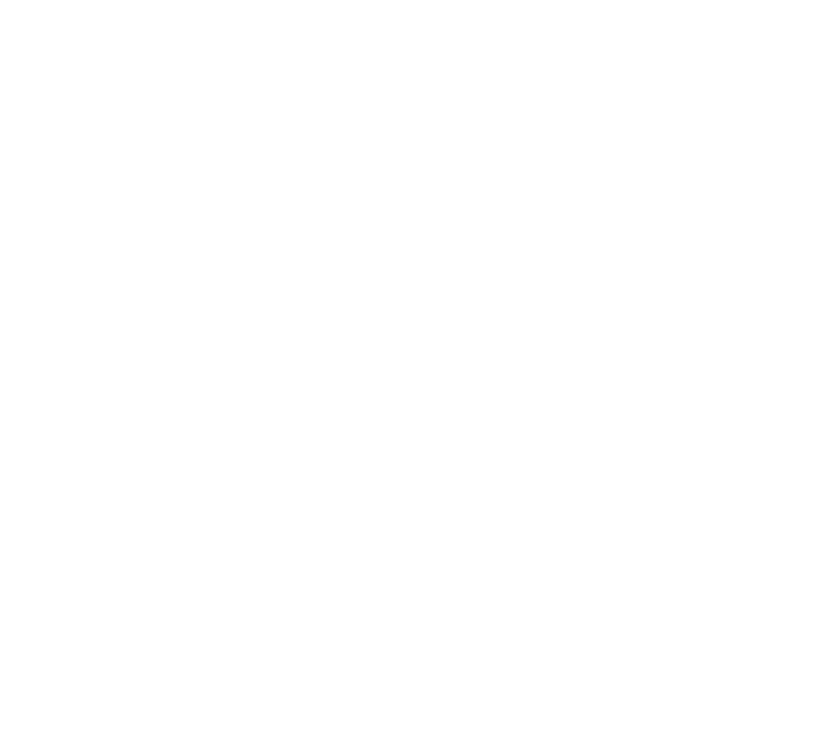
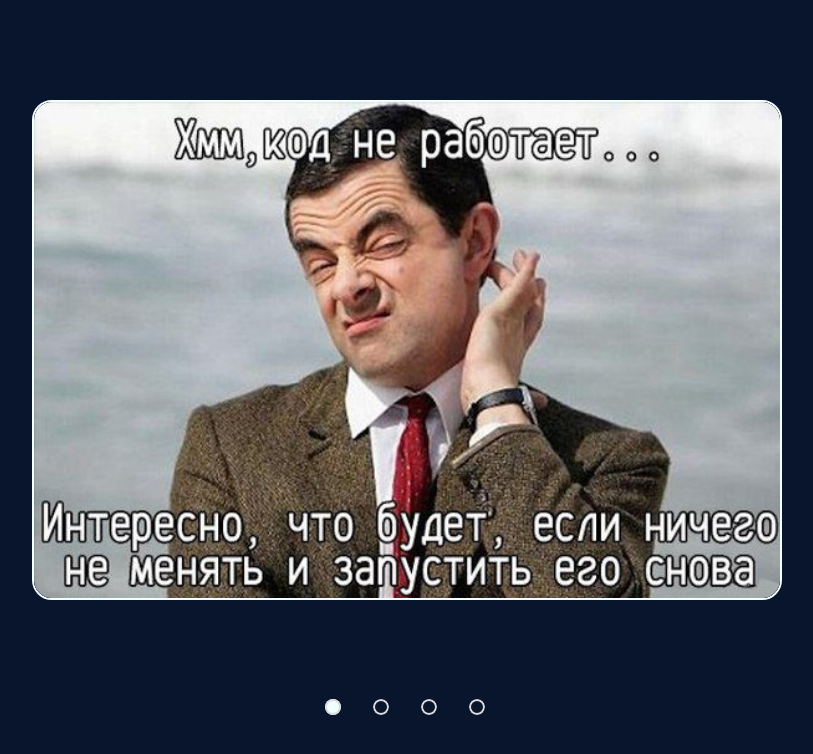
Before and after one commit to lusinesayshelloworld/cssMemSlider, a plain HTML site: page cssMemSlider/index.html in a window 1280 px wide. Shown: the whole page, without its empty margins (233-1046 px from the left). Drawn offline with Linux system fonts and the light colour scheme.

Commit message:
update: create slider with animation and without text under slides - cssMemSlider-task (Tue, May 17, 2022 09:12:50 PM)

```diff
--- a/cssMemSlider/index.html
+++ b/cssMemSlider/index.html
@@ -4,15 +4,32 @@
     <meta charset="UTF-8">
     <meta http-equiv="X-UA-Compatible" content="IE=edge">
     <meta name="viewport" content="width=device-width, initial-scale=1.0">
+    <link rel="stylesheet" href="style.css">
     <title>cssMemSlider</title>
 </head>
 <body>
     <div class="wrapper">
+        <input type="radio" name="point" id="slide1" checked>
+        <input type="radio" name="point" id="slide2">
+        <input type="radio" name="point" id="slide3">
+        <input type="radio" name="point" id="slide4">
         <div class="slider">
-            <div class="slider1"></div>
-            <div class="slider1"></div>
-            <div class="slider1"></div>
-            <div class="slider1"></div>
+            <div class="slides slide1"></div>
+            <div class="slides slide2"></div>
+            <div class="slides slide3"></div>
+            <div class="slides slide4"></div>
+        </div>
+        <div class="text_slider">
+            <p class="text1">Действительно, а что будет, если запустить код повторно?!</p>
+            <p class="text2">Я тут постою, посмотрю.</p>
+            <p class="text3">IT глазами клиентов</p>
+            <p class="text4">Firefox нашел дыру в Windows</p>
+        </div>
+        <div class="controls">
+            <label for="slide1"></label>
+            <label for="slide2"></label>
+            <label for="slide3"></label>
+            <label for="slide4"></label>
         </div>
     </div>
 </body>
--- /dev/null
+++ b/cssMemSlider/style.css
@@ -0,0 +1,106 @@
+* {
+    background-color: rgb(8, 21, 44);
+    margin: 0 auto;
+    padding: 0;
+    overflow: hidden;
+    box-sizing: border-box;
+}
+
+.wrapper {
+    width: 750px;
+    height: 500px;
+    border: 2px solid azure;
+    border-radius: 20px;
+    margin: 100px auto 0;
+}
+
+.slider {
+    position: relative;
+    height: inherit;
+    width: inherit;
+    box-shadow: 0 0 20px rgba(0, 0, 0, 0.5);
+}
+
+.wrapper > input {
+    display: none;
+}
+
+.slides {
+    position: absolute;
+    height: inherit;
+    width: inherit;
+    opacity: 0;
+    z-index: 0;
+    transform: scale(1.5);
+    transition: transform linear 0.5s;
+}
+
+.slide1 {
+    background-image: url('./assets/img/img1.jpg');
+    background-repeat: no-repeat;
+    background-size: cover;
+}
+
+.slide2 {
+    background-image: url('./assets/img/img2.jpg');
+    background-repeat: no-repeat;
+    background-size: cover;
+}
+
+.slide3 {
+    background-image: url('./assets/img/img3.jpg');
+    background-repeat: no-repeat;
+    background-size: cover;
+}
+
+.slide4 {
+    background-image: url('./assets/img/img4.jpg');
+    background-repeat: no-repeat;
+    background-size: cover;
+}
+
+#slide1:checked ~ .slider > .slide1,
+#slide2:checked ~ .slider > .slide2,
+#slide3:checked ~ .slider > .slide3,
+#slide4:checked ~ .slider > .slide4,
+#slide5:checked ~ .slider > .slide5 {
+	opacity: 1;
+	z-index: 1;
+	transform: scale(1);
+}
+
+.wrapper .controls {
+    left: 50%;
+    margin-left: -98px;
+    position: absolute;
+}
+
+.wrapper label {
+    cursor: pointer;
+    display: inline-block;
+    height: 16px;
+	margin: 25px 12px 0 16px;
+	position: relative;
+	width: 16px;
+    border-radius: 50%;
+}
+
+.wrapper label:after {
+	border: 2px solid #ddd;
+	content: " ";
+	display: block;
+	height: 12px;
+	left: -4px;
+	top: -4px;
+	width: 12px;
+    border-radius: 50%;
+}
+
+.wrapper label:hover,
+#slide1:checked ~ .controls label:nth-of-type(1),
+#slide2:checked ~ .controls label:nth-of-type(2),
+#slide3:checked ~ .controls label:nth-of-type(3),
+#slide4:checked ~ .controls label:nth-of-type(4),
+#slide5:checked ~ .controls label:nth-of-type(5) {
+	background: azure;
+}
```
Also changed, not shown: cssMemSlider/assets/img/img1.jpg (added), cssMemSlider/assets/img/img2.jpg (added), cssMemSlider/assets/img/img3.jpg (added), cssMemSlider/assets/img/img4.jpg (added).
